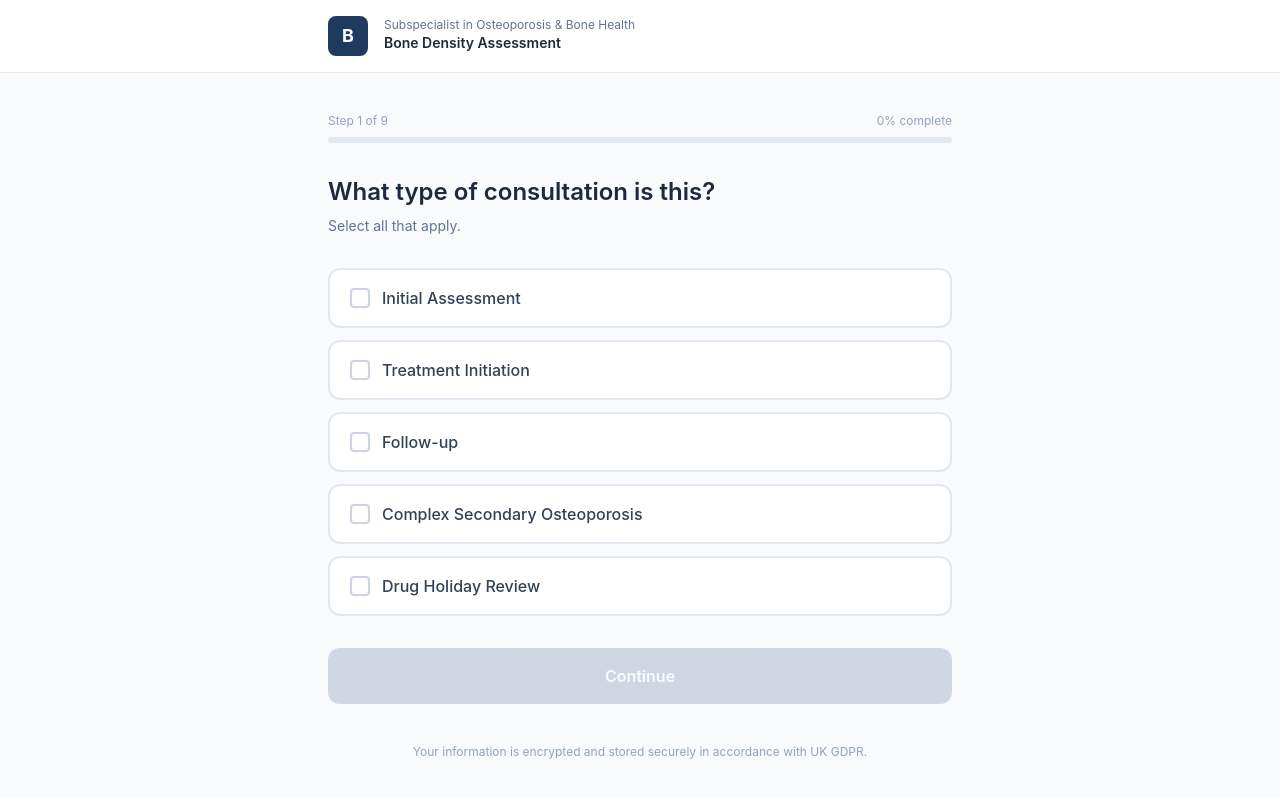
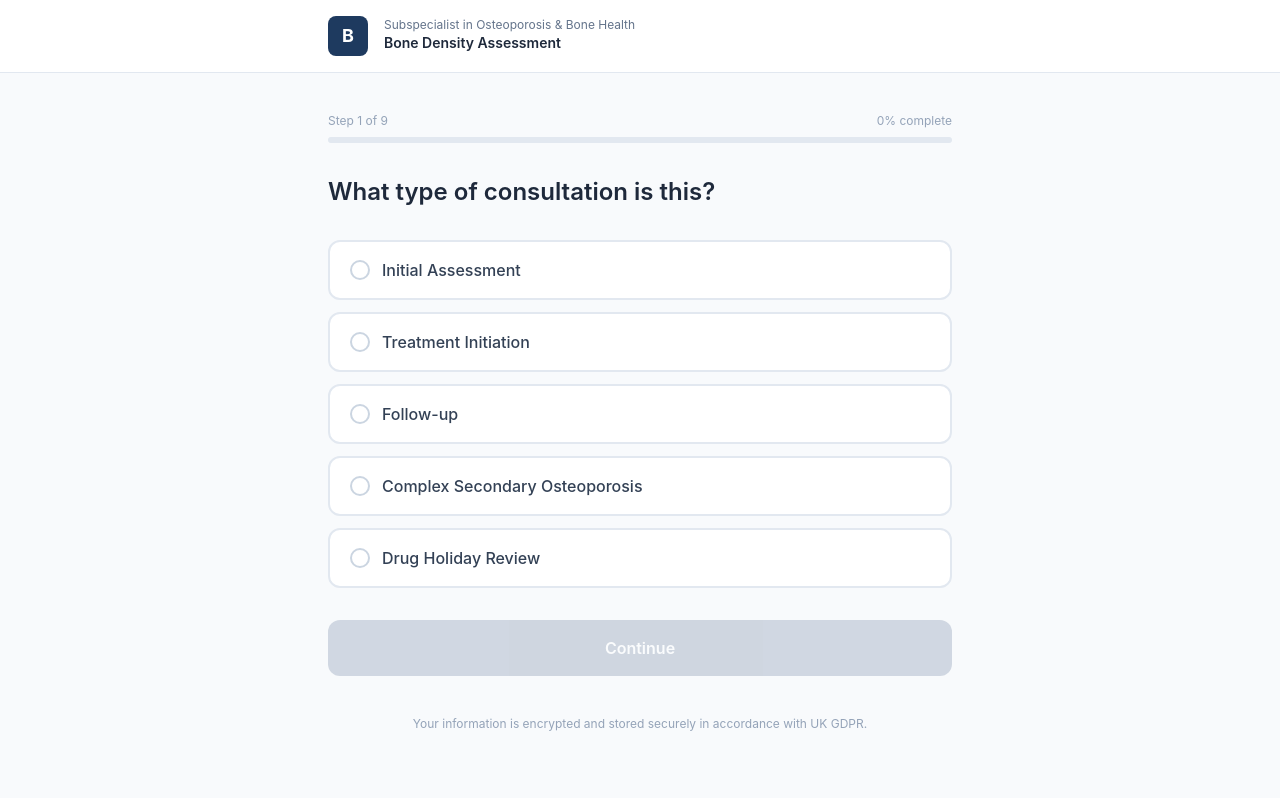
Before and after one commit to TzviLip/jellicoe, a Next.js app: page /form in a window 1280 px wide. Built offline with nearby package versions, Linux system fonts and the light colour scheme.

Commit message:
Make consultation select a single option only

```diff
--- a/app/form/page.tsx
+++ b/app/form/page.tsx
@@ -236,23 +236,16 @@ function Step1({ data, update, next }: StepProps) {
     'Complex Secondary Osteoporosis',
     'Drug Holiday Review',
   ]
-  const toggle = (v: string) => {
-    const current = data.consultationType
-    update('consultationType', current.includes(v) ? current.filter(x => x !== v) : [...current, v])
-  }
   return (
     <>
-      <StepTitle
-        title="What type of consultation is this?"
-        hint="Select all that apply."
-      />
+      <StepTitle title="What type of consultation is this?" />
       <div className="space-y-3">
         {options.map(o => (
-          <CheckCard
+          <OptionCard
             key={o}
             label={o}
-            checked={data.consultationType.includes(o)}
-            onClick={() => toggle(o)}
+            selected={data.consultationType[0] === o}
+            onClick={() => update('consultationType', [o])}
           />
         ))}
       </div>
```
